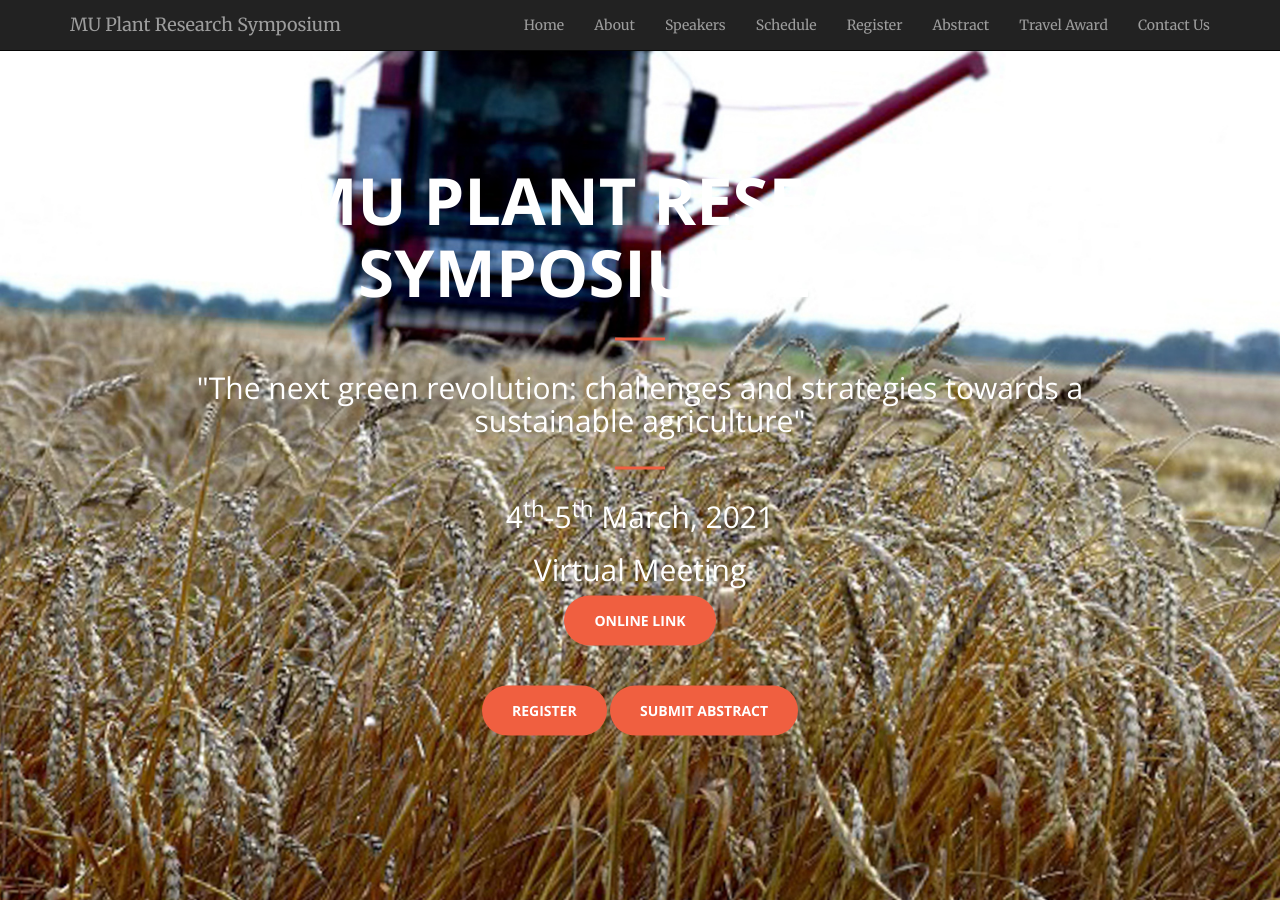
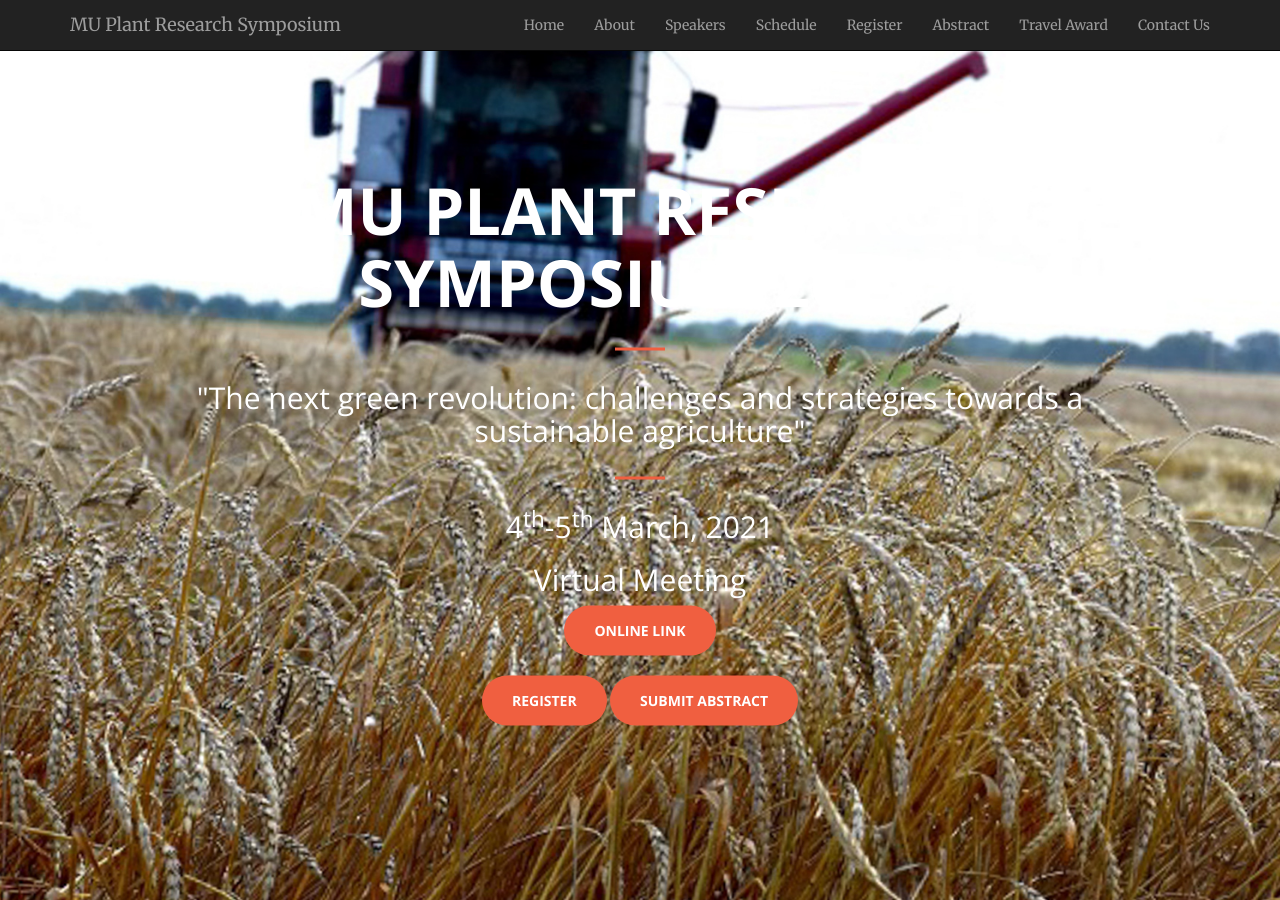
Before and after one commit to mupioneersymposium/mupioneersymposium.github.io, a Jekyll site: the page built from index.html, in a window 1280 px wide and 900 px high. Built offline with Jekyll 4.4.1, drawn with Linux system fonts in a browser that asks for light colours.

Commit message:
Update header.html

```diff
--- a/_includes/header.html
+++ b/_includes/header.html
@@ -1,6 +1,7 @@
 <header>
     <div class="header-content">
         <div class="header-content-inner">
+            <div class="text-white bg-gray-dark mb-2">
                 <h1>MU Plant Research Symposium 2021</h1>
                 <hr>
                 <h2>"The next green revolution: challenges and strategies towards a sustainable agriculture"</h2>
@@ -9,9 +10,10 @@
                 <h2>Virtual Meeting</h2>
 
                 <a target="_blank" href="https://mizzou.zoom.us/j/597023612" class="btn btn-primary btn-xl page-scroll">Online Link</a>
-            <br/><br/><br/>
+                <br/><br/>
                 <a target="_blank" href="register.html" class="btn btn-primary btn-xl page-scroll">Register</a>
                 <a target="_blank" href="abstract.html" class="btn btn-primary btn-xl page-scroll">Submit Abstract</a>
             </div>
         </div>
+    </div>
 </header>
```
Lines whose indentation alone changed are shown as unchanged.
